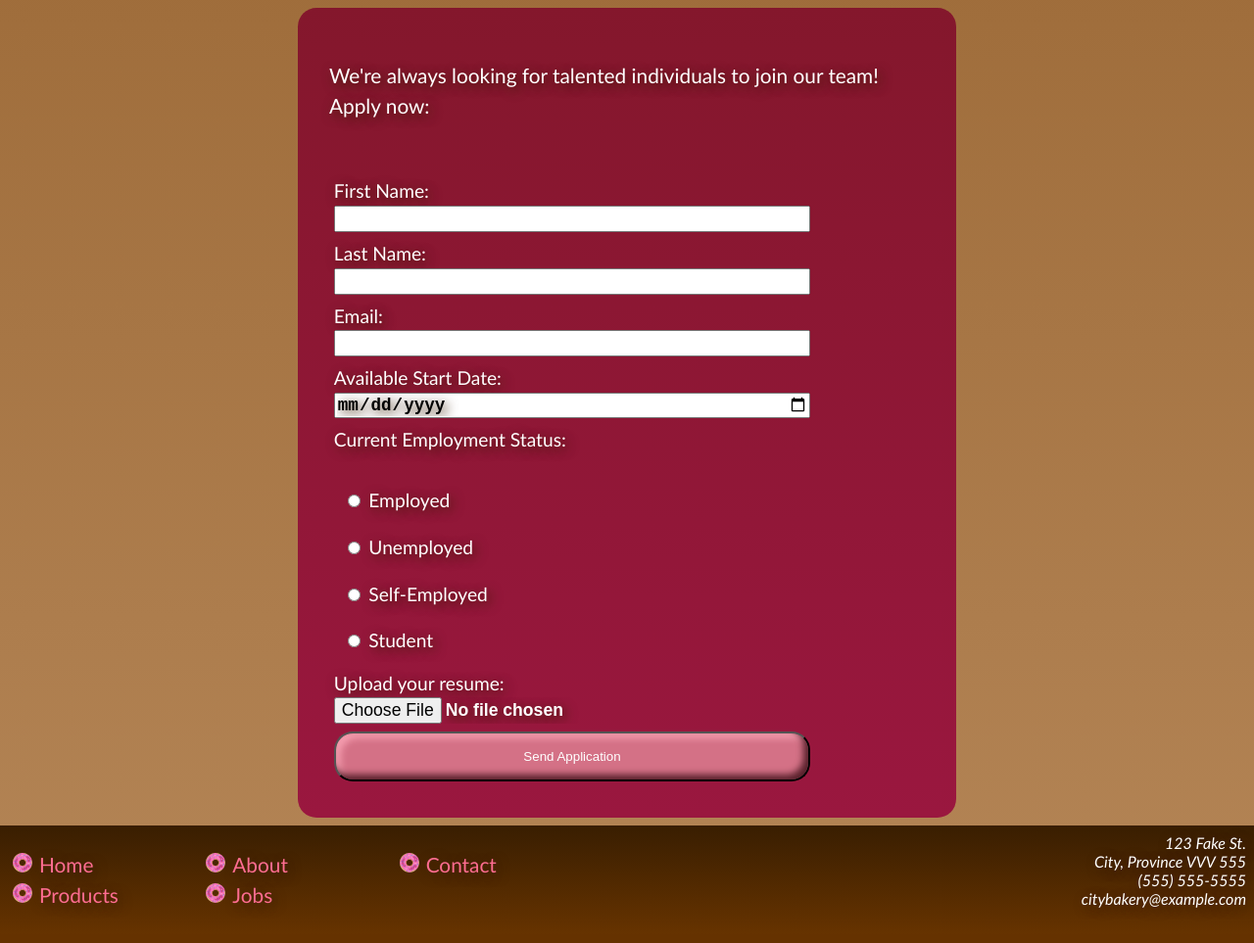
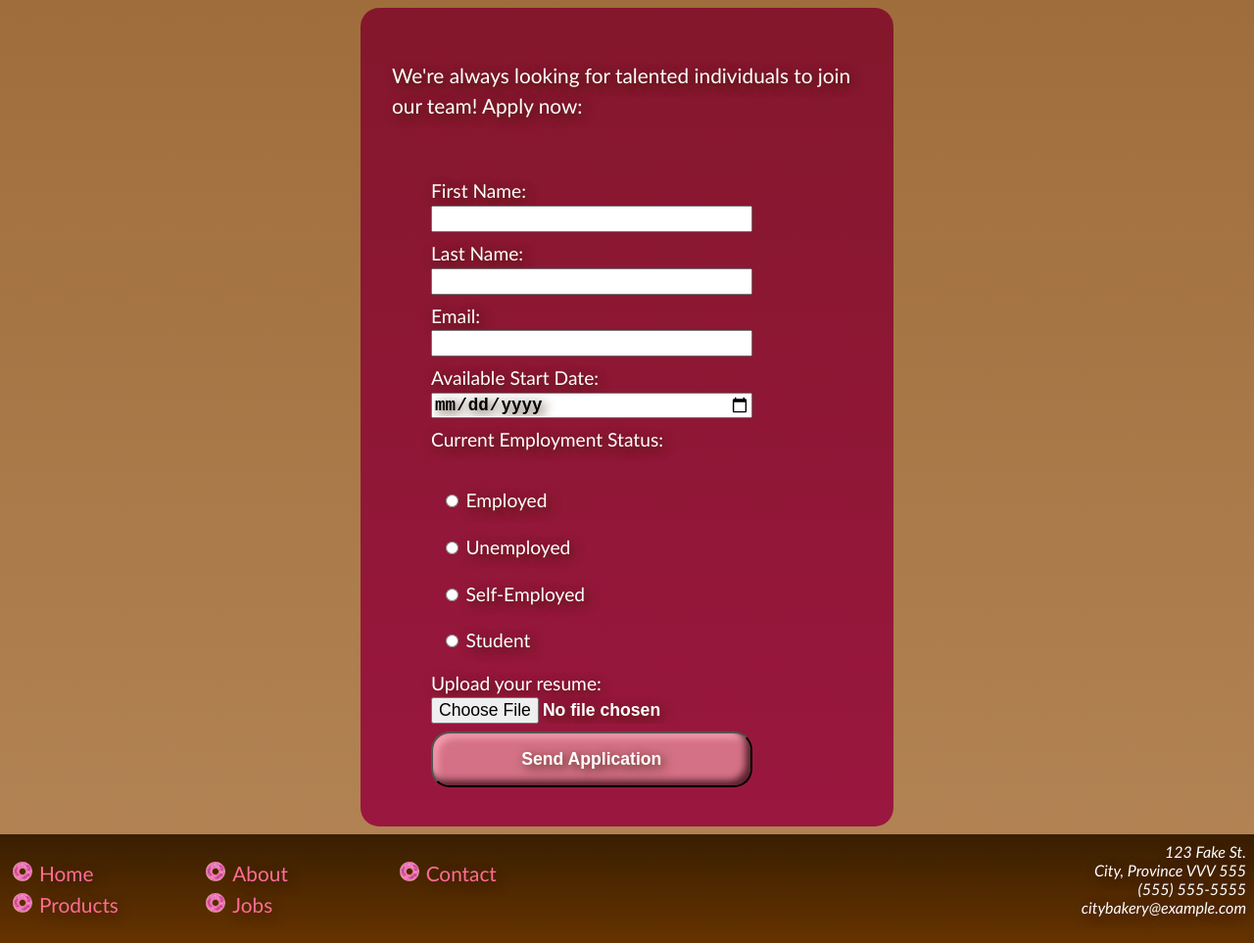
Before and after one commit to ImpendingKataclysm/bakery_website, a Django app: template main_site/templates/jobs.html in a window 1280 px wide. Shown: the part 299-1262 px from the top of that part at 98% size. Run offline with Django 3.2, Linux system fonts and the light colour scheme; the template is opened without the code that fills it, so the values that code supplies are empty; the page is wider than the window, and the part outside it is not shown.

Commit message:
Improved Jobs page form layout

```diff
--- a/main_site/static/css/main.css
+++ b/main_site/static/css/main.css
@@ -540,6 +540,16 @@ footer a:hover, footer a:focus {
         gap: 2.5rem;
     }
 
+    /* Jobs Page */
+    .job_form {
+        width: 40%;
+    }
+
+    .job_form form {
+        width: 80%;
+        margin: auto;
+    }
+
     /* Image sizes */
     .seasonal_item .display-img {
         max-width: 90%;
--- a/main_site/templates/jobs.html
+++ b/main_site/templates/jobs.html
@@ -7,7 +7,7 @@
     <header>
         <h2>Join Our Team</h2>
     </header>
-    <div class="card">
+    <div class="card job_form">
         <p>We're always looking for talented individuals to join our team! Apply now:</p>
         <form method="post" enctype="multipart/form-data" class="input-form">
             {% csrf_token %}
@@ -54,7 +54,7 @@
                 <input type="file" id="resume" name="resume">
             </div>
             <div class="input_wrap">
-                <button type="submit" class="submit-btn">Send Application</button>
+               <input type="submit" value="Send Application" class="submit-btn">
             </div>
             {% if messages %}
                 <ul class="response_message">
```
